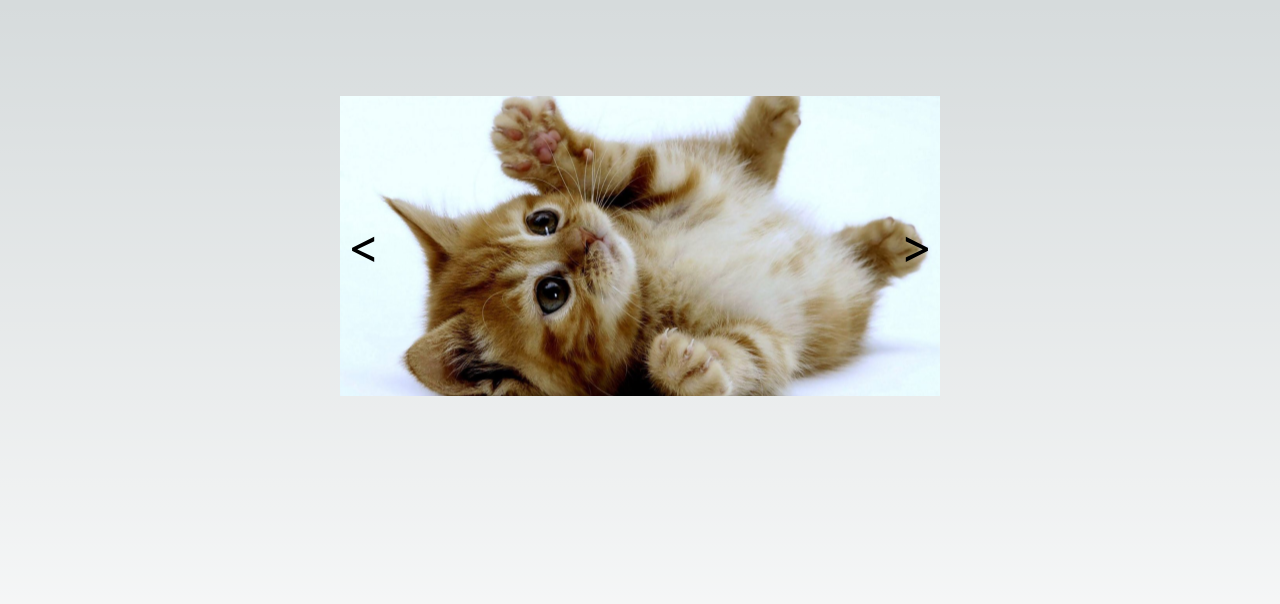
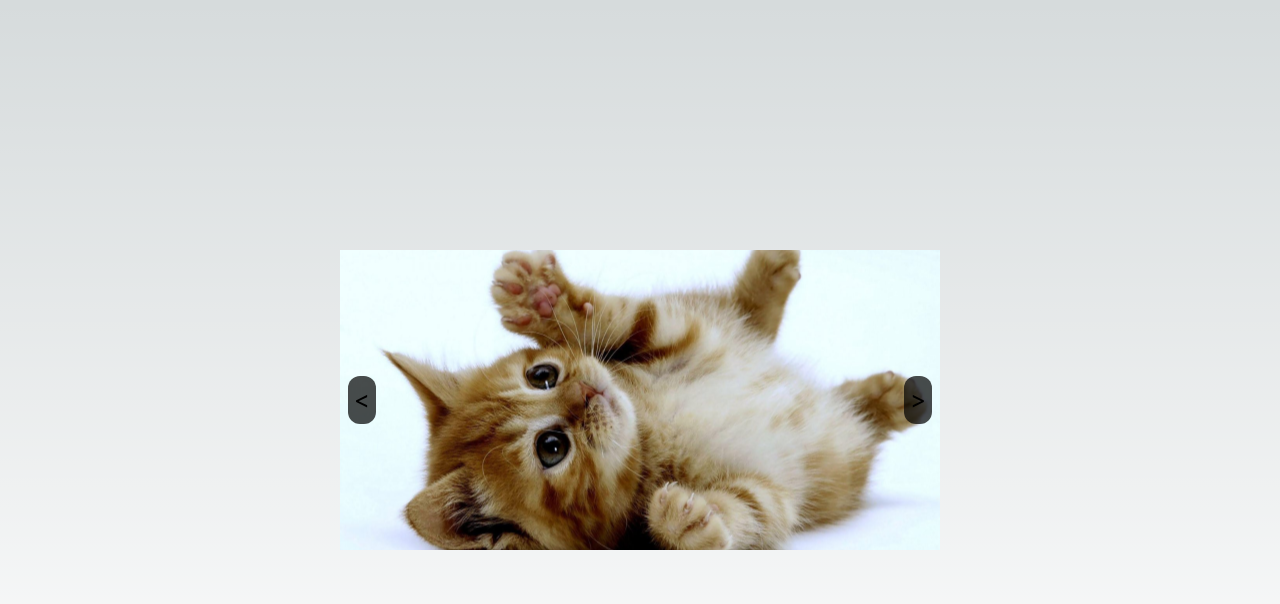
Before and after one commit to ferutizi/animations, a Next.js app: page / in a window 1280 px wide. Shown: the top 604 px of the page. Built offline with nearby package versions, Linux system fonts and the light colour scheme.

Commit message:
add: button carrusel

```diff
--- a/src/app/page.tsx
+++ b/src/app/page.tsx
@@ -17,14 +17,14 @@ export default function Home() {
   }
 
   return (
-    <main className="flex min-h-screen flex-col items-center justify-between p-24">
-      <div className="flex relative">
-        <button onClick={() => prevImage()} className="text-5xl absolute m-auto top-0 bottom-0 left-2">{"\<"}</button>
+    <main className="flex min-h-screen flex-col items-center justify-center">
+      <section className="flex relative">
+        <button onClick={() => prevImage()} className="flex justify-center items-center w-7 h-12 px-2 absolute m-auto top-0 bottom-0 left-2 bg-black rounded-xl bg-opacity-70 hover:bg-opacity-100 text-2xl">{"\<"}</button>
         <div className="">
           <img className="object-cover w-[600px] h-[300px]" src={`/${images[currentImage]}`} alt="cat image" title="cat"></img>
         </div>
-        <button onClick={() => nextImage()} className="text-5xl absolute m-auto top-0 bottom-0 right-2">{"\>"}</button>
-      </div>
+        <button onClick={() => nextImage()} className="flex justify-center items-center w-7 h-12 px-2 absolute m-auto top-0 bottom-0 right-2 bg-black rounded-xl bg-opacity-70 hover:bg-opacity-100 text-2xl">{"\>"}</button>
+      </section>
     </main>
   );
 }
```
